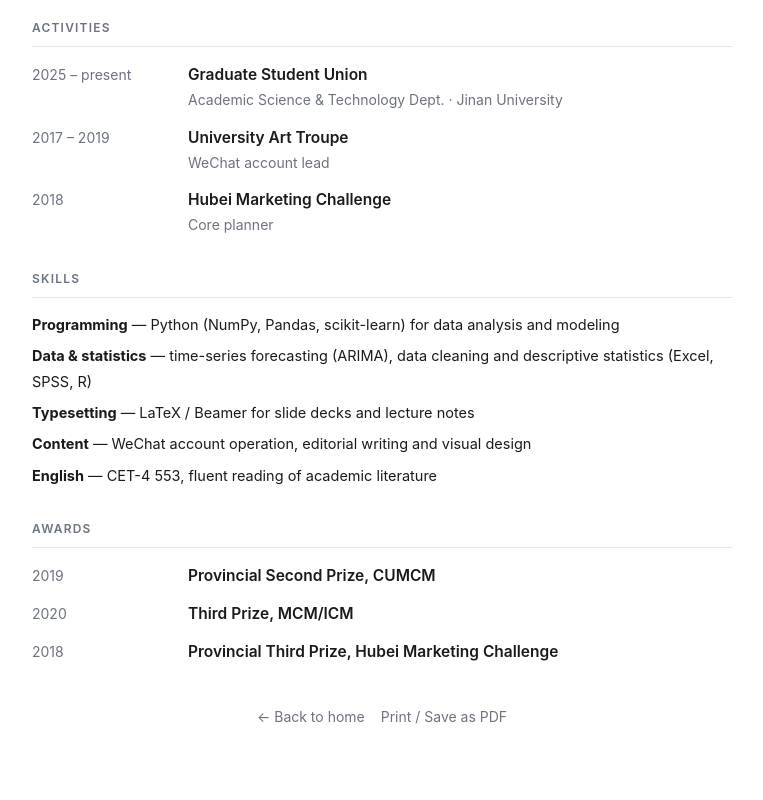
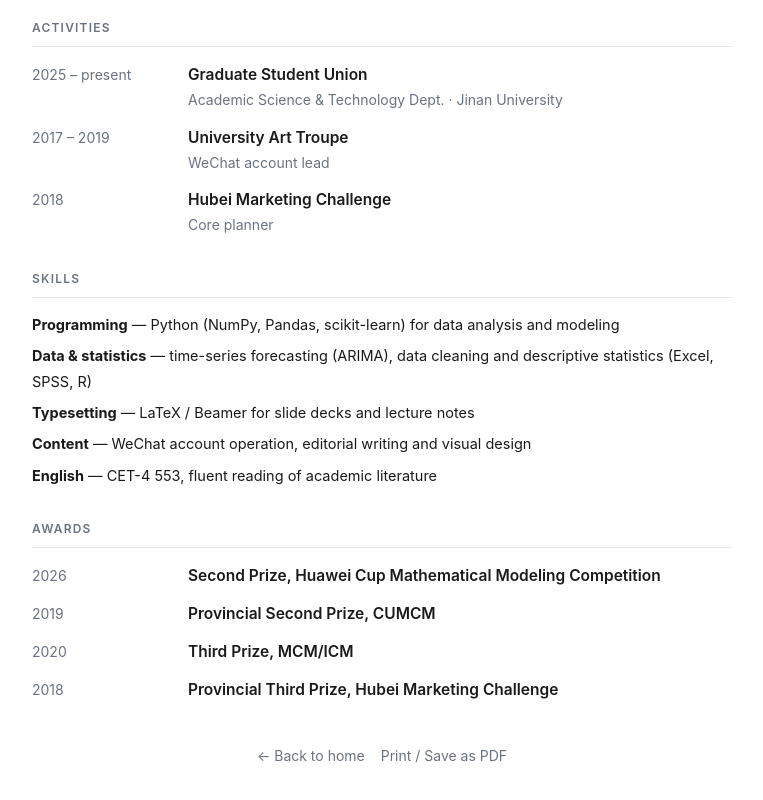
Before and after one commit to caojieqiren/caojieqiren.github.io, a plain HTML site: page cv.html in a window 1280 px wide. Shown: the part 718-1518 px from the top of the page, without its empty margins (258-1021 px from the left). Drawn offline with Linux system fonts and the light colour scheme.

Commit message:
CV: add Huawei Cup Mathematical Modeling Competition Second Prize

```diff
--- a/cv.html
+++ b/cv.html
@@ -178,6 +178,12 @@
       <section class="cv-section">
         <h2>Awards</h2>
         <div class="cv-item">
+          <div class="cv-item-date">2026</div>
+          <div class="cv-item-body">
+            <div class="cv-item-title">Second Prize, Huawei Cup Mathematical Modeling Competition</div>
+          </div>
+        </div>
+        <div class="cv-item">
           <div class="cv-item-date">2019</div>
           <div class="cv-item-body">
             <div class="cv-item-title">Provincial Second Prize, CUMCM</div>
```
